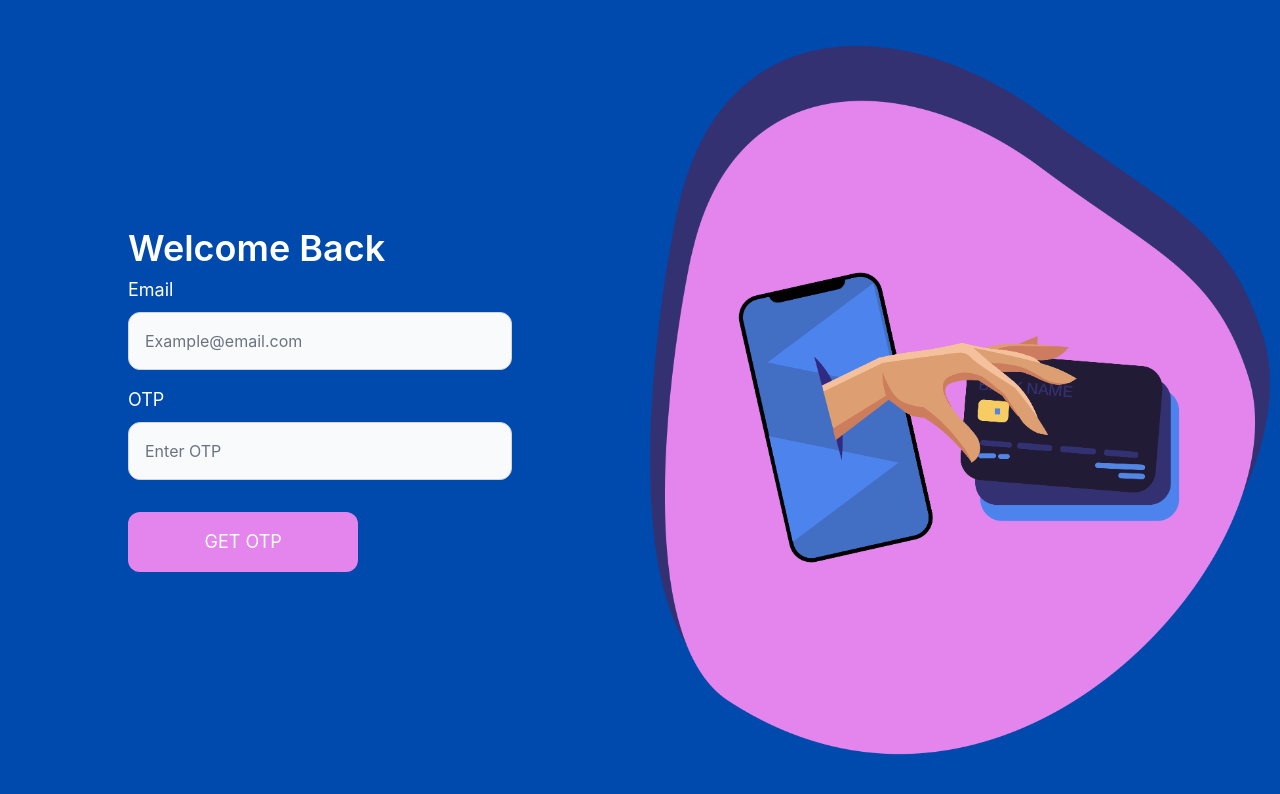
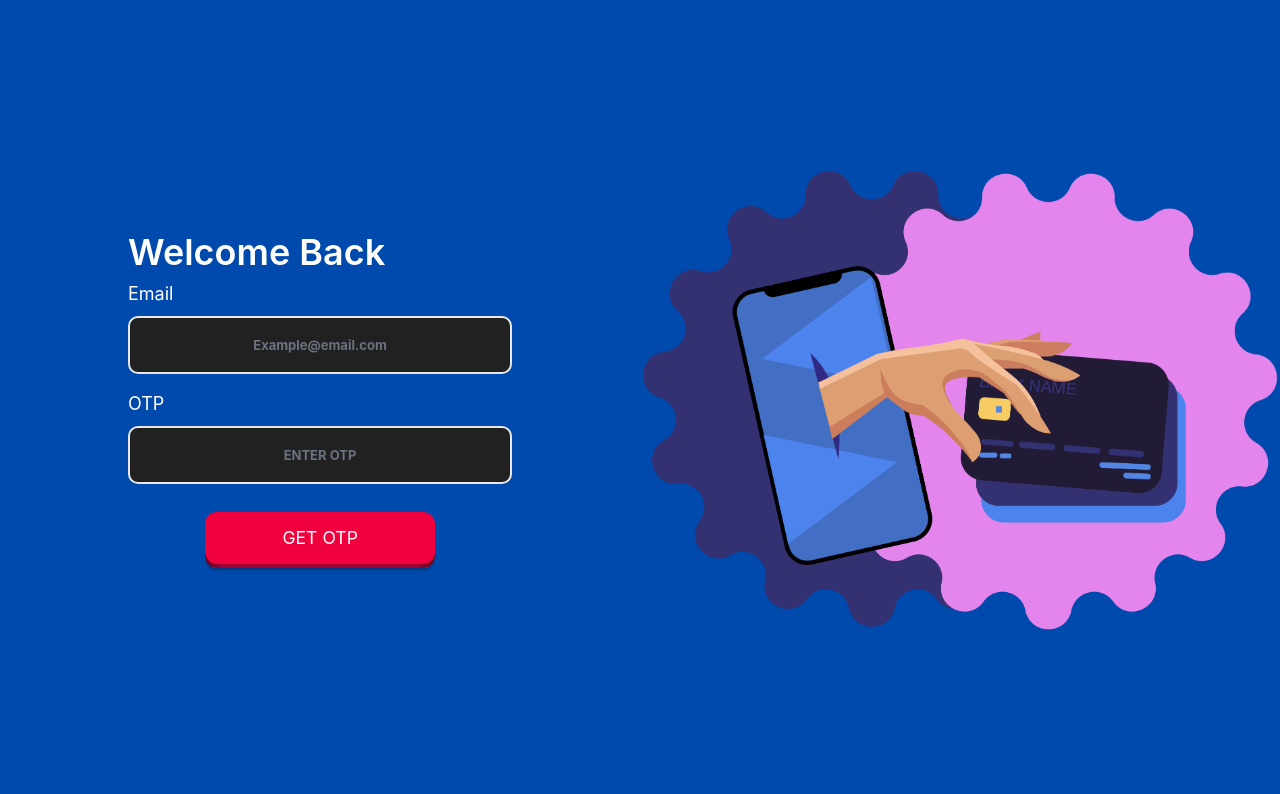
Before and after one commit to pk-2809/cardify, a React (Create React App) app: page / in a window 1280 px wide. Shown: the top 794 px of the page. Built offline with nearby package versions, Linux system fonts and the light colour scheme.

Commit message:
adding-card-details

```diff
--- a/src/pages/addcard.js
+++ b/src/pages/addcard.js
@@ -1,7 +1,68 @@
 export const AddCard = () => {
   return (
-    <div>
-     Hye
+    <div className="bg-gradient-to-br from-blue-400 to-purple-500 min-h-screen flex items-center justify-center">
+    <div className="max-w-md mx-auto bg-white rounded p-8 shadow-lg">
+      <h2 className="text-3xl mb-6 text-center font-bold text-gray-800">Credit Card Information</h2>
+      <form>
+        <div className="mb-4">
+          <label htmlFor="holder_name" className="block text-sm font-medium text-gray-700">Card Holder Name</label>
+          <input type="text" id="holder_name" name="holder_name" className="form-input w-full mt-1 rounded-md border-gray-300 shadow-sm focus:border-purple-500 focus:ring focus:ring-purple-500 focus:ring-opacity-50" pattern="[A-Za-z\s]+" required />
+        </div>
+        <div className="mb-4">
+          <label htmlFor="card_number" className="block text-sm font-medium text-gray-700">Card Number</label>
+          <input type="tel" id="card_number" name="card_number" className="form-input w-full mt-1 rounded-md border-gray-300 shadow-sm focus:border-purple-500 focus:ring focus:ring-purple-500 focus:ring-opacity-50" required />
+        </div>
+        <div className="flex mb-4 justify-between">
+
+          <div className="w-1/3 mr-2">
+            <label htmlFor="start_date" className="block text-sm font-medium text-gray-700">Start Date</label>
+            <input type="month" id="start_date" name="start_date" className="form-input w-full mt-1 rounded-md border-gray-300 shadow-sm focus:border-purple-500 focus:ring focus:ring-purple-500 focus:ring-opacity-50" required />
+          </div>
+          <div className="w-1/3 ml-2">
+            <label htmlFor="expiry_date" className="block text-sm font-medium text-gray-700">Expiry Date</label>
+            <input type="month" id="expiry_date" name="expiry_date" className="form-input w-full mt-1 rounded-md border-gray-300 shadow-sm focus:border-purple-500 focus:ring focus:ring-purple-500 focus:ring-opacity-50" required />
+          </div>
+        </div>
+        <div className="flex mb-4 justify-between">
+          <div className="w-1/2 mr-2">
+            <label htmlFor="cvv" className="block text-sm font-medium text-gray-700">CVV</label>
+            <input type="text" id="cvv" name="cvv" className="form-input w-full mt-1 rounded-md border-gray-300 shadow-sm focus:border-purple-500 focus:ring focus:ring-purple-500 focus:ring-opacity-50" maxLength="3" pattern="\d{3}" required />
+          </div>
+          <div className="w-1/2 ml-2">
+            <label htmlFor="bank_name" className="block text-sm font-medium text-gray-700">Bank Name</label>
+            <select id="bank_name" name="bank_name" className="form-select w-full mt-1 rounded-md border-gray-300 shadow-sm focus:border-purple-500 focus:ring focus:ring-purple-500 focus:ring-opacity-50" required>
+              <option value="">Select Bank</option>
+              <option value="Axis">Axis</option>
+              <option value="HDFC">HDFC</option>
+              <option value="AU">AU</option>
+              <option value="ICICI">ICICI</option>
+            </select>
+          </div>
+        </div>
+        <div className="flex mb-4 justify-between">
+          <div className="w-1/2 mr-2">
+            <label htmlFor="card_type" className="block text-sm font-medium text-gray-700">Card Type</label>
+            <select id="card_type" name="card_type" className="form-select w-full mt-1 rounded-md border-gray-300 shadow-sm focus:border-purple-500 focus:ring focus:ring-purple-500 focus:ring-opacity-50" required>
+              <option value="">Select Card Type</option>
+              <option value="credit">Credit</option>
+              <option value="debit">Debit</option>
+            </select>
+          </div>
+          <div className="w-1/2 ml-2">
+            <label htmlFor="card_variant" className="block text-sm font-medium text-gray-700">Card Variant</label>
+            <select id="card_variant" name="card_variant" className="form-select w-full mt-1 rounded-md border-gray-300 shadow-sm focus:border-purple-500 focus:ring focus:ring-purple-500 focus:ring-opacity-50" required>
+              <option value="">Select Card Variant</option>
+              <option value="MasterCard">MasterCard</option>
+              <option value="Rupay">Rupay</option>
+            </select>
+          </div>
+        </div>
+        <div className="flex justify-end">
+          <button type="submit" className="bg-purple-500 hover:bg-purple-700 text-white font-bold py-2 px-4 rounded">Submit</button>
+        </div>
+      </form>
     </div>
-  );
+  </div>
+
+    );
 };
--- a/src/pages/home.css
+++ b/src/pages/home.css
@@ -16,75 +16,90 @@
     border: 2px solid rgba(255, 255, 255, 0.3);
 }
 
-
 .btn {
   position: relative;
-    outline: none;
-    text-decoration: none;
-    display: flex;
-    justify-content: center;
-    align-items: center;
-    overflow: hidden;
-    transition: all 0.3s cubic-bezier(0.02, 0.01, 0.47, 1);
+  background: transparent;
+  padding: 0;
+  outline-offset: 4px;
+  transition: filter 250ms;
+  user-select: none;
+  touch-action: manipulation;
+ }
+
+ .shadow {
+  position: absolute;
+  top: 0;
+  left: 0;
+  width: 100%;
+  height: 100%;
+  border-radius: 12px;
+  background: hsl(0deg 0% 0% / 0.25);
+  will-change: transform;
+  transform: translateY(2px);
+  transition: transform
+     600ms
+     cubic-bezier(.3, .7, .4, 1);
+ }
+
+ .edge {
+  position: absolute;
+  top: 0;
+  left: 0;
+  width: 100%;
+  height: 100%;
+  border-radius: 12px;
+  background: linear-gradient(
+     to left,
+     hsl(340deg 100% 16%) 0%,
+     hsl(340deg 100% 32%) 8%,
+     hsl(340deg 100% 32%) 92%,
+     hsl(340deg 100% 16%) 100%
+   );
+ }
+
+ .front {
+  display: block;
+  position: relative;
+  padding: 12px 27px;
+  border-radius: 12px;
+  font-size: 1.1rem;
+  color: white;
+  background: hsl(345deg 100% 47%);
+  will-change: transform;
+  transform: translateY(-4px);
+  transition: transform
+     600ms
+     cubic-bezier(.3, .7, .4, 1);
  }
 
  .btn:hover {
-    animation: sh0 0.5s ease-in-out both;
+  filter: brightness(110%);
  }
 
-  @keyframes sh0 {
-    0% {
-      transform: rotate(0deg) translate3d(0, 0, 0);
+ .btn:hover .front {
+  transform: translateY(-6px);
+  transition: transform
+     250ms
+     cubic-bezier(.3, .7, .4, 1.5);
  }
 
-    25% {
-      transform: rotate(7deg) translate3d(0, 0, 0);
+ .btn:active .front {
+  transform: translateY(-2px);
+  transition: transform 34ms;
  }
 
-    50% {
-      transform: rotate(-7deg) translate3d(0, 0, 0);
+ .btn:hover .shadow {
+  transform: translateY(4px);
+  transition: transform
+     250ms
+     cubic-bezier(.3, .7, .4, 1.5);
  }
 
-    75% {
-      transform: rotate(1deg) translate3d(0, 0, 0);
+ .btn:active .shadow {
+  transform: translateY(1px);
+  transition: transform 34ms;
  }
 
-    100% {
-      transform: rotate(0deg) translate3d(0, 0, 0);
+ .btn:focus:not(:focus-visible) {
+  outline: none;
  }
-  }
-
-  .btn:hover span {
-    animation: storm 0.7s ease-in-out both;
-    animation-delay: 0.06s;
-  }
-
-  .btn::before,
-  .btn::after {
-    content: '';
-    position: absolute;
-    right: 0;
-    bottom: 0;
-    width: 100px;
-    height: 100px;
-    border-radius: 50%;
-    background: #fff;
-    opacity: 0;
-    transition: transform 0.15s cubic-bezier(0.02, 0.01, 0.47, 1), opacity 0.15s cubic-bezier(0.02, 0.01, 0.47, 1);
-    z-index: -1;
-    transform: translate(100%, -25%) translate3d(0, 0, 0);
-  }
-
-  .btn:hover::before,
-  .btn:hover::after {
-    opacity: 0.15;
-    transition: transform 0.2s cubic-bezier(0.02, 0.01, 0.47, 1), opacity 0.2s cubic-bezier(0.02, 0.01, 0.47, 1);
-  }
-
-  .btn:hover::before {
-    transform: translate3d(50%, 0, 0) scale(0.9);
-  }
-
-  .btn:hover::after {
-    transform: translate(50%, 0) scale(1.1);
-  }
--- a/src/pages/home.js
+++ b/src/pages/home.js
@@ -17,12 +17,13 @@ export const Home = () => {
             with you with all the features stored in one place.
           </p>
 
-          <button className=" btn w-full sm:w-fit mt-8 sm:mt-2 p-4 text-sm sm:text-base lg:text-lg text-center text-1786df bg-white rounded-xl">
-    <span>ADD CARD</span>
-</button>
-          {/* <button className="w-full sm:w-fit mt-8 sm:mt-2 p-4 text-sm sm:text-base lg:text-lg text-center text-1786df bg-white rounded-xl">
-            ADD CARD
-          </button> */}
+
+          <button className="btn w-full sm:w-fit mt-8 sm:mt-2 p-4 text-sm sm:text-base lg:text-lg text-center text-1786df bg-white rounded-xl">
+              <span className="shadow"></span>
+              <span className="edge"></span>
+              <span className="front text"> ADD CARD</span>
+            </button>
+
         </div>
       </div>
 
--- a/src/pages/login.css
+++ b/src/pages/login.css
@@ -1,71 +1,107 @@
 .btn {
   position: relative;
-    outline: none;
-    text-decoration: none;
-    display: flex;
-    justify-content: center;
-    align-items: center;
-    overflow: hidden;
-    transition: all 0.3s cubic-bezier(0.02, 0.01, 0.47, 1);
+  background: transparent;
+  padding: 0;
+  outline-offset: 4px;
+  transition: filter 250ms;
+  user-select: none;
+  touch-action: manipulation;
+ }
+
+ .shadow {
+  position: absolute;
+  top: 0;
+  left: 0;
+  width: 100%;
+  height: 100%;
+  border-radius: 12px;
+  background: hsl(0deg 0% 0% / 0.25);
+  will-change: transform;
+  transform: translateY(2px);
+  transition: transform
+     600ms
+     cubic-bezier(.3, .7, .4, 1);
+ }
+
+ .edge {
+  position: absolute;
+  top: 0;
+  left: 0;
+  width: 100%;
+  height: 100%;
+  border-radius: 12px;
+  background: linear-gradient(
+     to left,
+     hsl(340deg 100% 16%) 0%,
+     hsl(340deg 100% 32%) 8%,
+     hsl(340deg 100% 32%) 92%,
+     hsl(340deg 100% 16%) 100%
+   );
+ }
+
+ .front {
+  display: block;
+  position: relative;
+  padding: 12px 27px;
+  border-radius: 12px;
+  font-size: 1.1rem;
+  color: white;
+  background: hsl(345deg 100% 47%);
+  will-change: transform;
+  transform: translateY(-4px);
+  transition: transform
+     600ms
+     cubic-bezier(.3, .7, .4, 1);
  }
 
  .btn:hover {
-    animation: sh0 0.5s ease-in-out both;
+  filter: brightness(110%);
  }
 
-  @keyframes sh0 {
-    0% {
-      transform: rotate(0deg) translate3d(0, 0, 0);
+ .btn:hover .front {
+  transform: translateY(-6px);
+  transition: transform
+     250ms
+     cubic-bezier(.3, .7, .4, 1.5);
  }
 
-    25% {
-      transform: rotate(7deg) translate3d(0, 0, 0);
+ .btn:active .front {
+  transform: translateY(-2px);
+  transition: transform 34ms;
  }
 
-    50% {
-      transform: rotate(-7deg) translate3d(0, 0, 0);
+ .btn:hover .shadow {
+  transform: translateY(4px);
+  transition: transform
+     250ms
+     cubic-bezier(.3, .7, .4, 1.5);
  }
 
-    75% {
-      transform: rotate(1deg) translate3d(0, 0, 0);
+ .btn:active .shadow {
+  transform: translateY(1px);
+  transition: transform 34ms;
  }
 
-    100% {
-      transform: rotate(0deg) translate3d(0, 0, 0);
-    }
+ .btn:focus:not(:focus-visible) {
+  outline: none;
  }
 
-  .btn:hover span {
-    animation: storm 0.7s ease-in-out both;
-    animation-delay: 0.06s;
+
+
+ .inpt {
+  border: 2px solid #e8e8e8;
+  padding: 15px;
+  border-radius: 10px;
+  background-color: #212121;
+  font-size: small;
+  font-weight: bold;
+  text-align: center;
+  color: white;
  }
 
-  .btn::before,
-  .btn::after {
-    content: '';
-    position: absolute;
-    right: 0;
-    bottom: 0;
-    width: 100px;
-    height: 100px;
-    border-radius: 50%;
-    background: #fff;
-    opacity: 0;
-    transition: transform 0.15s cubic-bezier(0.02, 0.01, 0.47, 1), opacity 0.15s cubic-bezier(0.02, 0.01, 0.47, 1);
-    z-index: -1;
-    transform: translate(100%, -25%) translate3d(0, 0, 0);
+ .inpt:focus {
+  outline-color: white;
+  background-color: #212121;
+  color: #e8e8e8;
+  box-shadow: 5px 5px #888888;
  }
-
-  .btn:hover::before,
-  .btn:hover::after {
-    opacity: 0.15;
-    transition: transform 0.2s cubic-bezier(0.02, 0.01, 0.47, 1), opacity 0.2s cubic-bezier(0.02, 0.01, 0.47, 1);
-  }
-
-  .btn:hover::before {
-    transform: translate3d(50%, 0, 0) scale(0.9);
-  }
-
-  .btn:hover::after {
-    transform: translate(50%, 0) scale(1.1);
-  }
--- a/src/pages/login.js
+++ b/src/pages/login.js
@@ -1,6 +1,6 @@
 import LoginBg from "../assets/Login.png";
 import Login1 from "../assets/Login1.png";
-import bgImage from "../assets/bgImage.png";
+import bgImage1 from "../assets/bgImage1.png";
 import "./login.css";
 
 export const Login = () => {
@@ -14,33 +14,37 @@ export const Login = () => {
           <div className="my-1 md:my-2 text-sm md:text-base lg:text-lg text-white">
             Email
           </div>
-          <input
+
+          <input type="email" className="inpt mb-2 p-3 md:p-4 w-full rounded-xl" placeholder="Example@email.com"/>
+
+          {/* <input
             type="email"
             className="mb-2 p-3 md:p-4 w-full rounded-xl border border-gray-300 border-solid bg-slate-50 text-slate-400"
             placeholder="Example@email.com"
-          />
+          /> */}
           <div className="my-1 md:my-2 text-sm md:text-base lg:text-lg text-white">
             OTP
           </div>
+
+          <input type="tel" className="inpt p-3 md:p-4 w-full rounded-xl" placeholder="ENTER OTP"/>
+{/*
           <input
             type="tel"
             className="p-3 md:p-4 w-full rounded-xl border border-gray-300 border-solid bg-slate-50 text-slate-400"
             placeholder="Enter OTP"
-          />
+          /> */}
           <div className="w-full text-center">
-
-          <button className="btn mt-8 p-4 w-3/5 text-xs sm:text-base lg:text-lg text-center rounded-xl secondary-bg text-white">
-    <span>GET OTP</span>
-</button>
-            {/* <button className="mt-8 p-4 w-3/5 text-xs sm:text-base lg:text-lg text-center rounded-xl secondary-bg text-white">
-              Get OTP
-            </button> */}
+            <button className="btn mt-8 p-4 w-3/5 text-xs sm:text-base lg:text-lg text-center rounded-xl secondary-bg text-white">
+              <span className="shadow"></span>
+              <span className="edge"></span>
+              <span className="front text"> GET OTP</span>
+            </button>
           </div>
         </div>
       </div>
       <div className="w-full md:w-1/2 h-2/5 md:h-screen grid place-items-center">
         <img
-          src={bgImage}
+          src={bgImage1}
           alt="logo"
           className="max-h-full max-w-fulls lg:max-w-4/5  overflow-hidden"
         />
```
Also changed, not shown: src/assets/bgImage1.png (added). Lines whose indentation alone changed are shown as unchanged.
